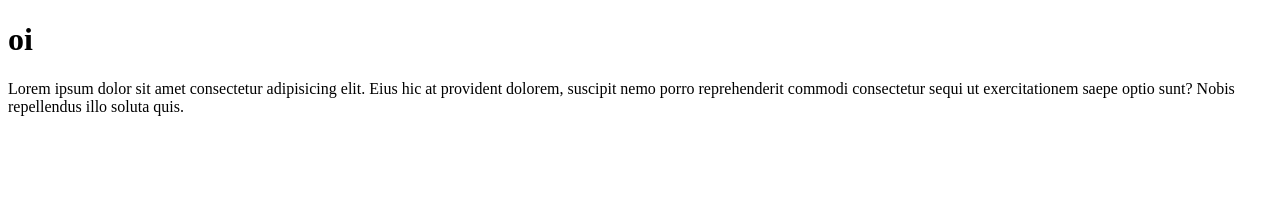
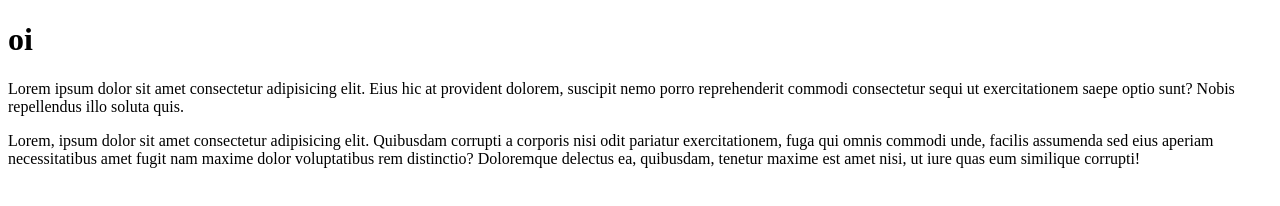
Before and after one commit to felipemrvieira/mentoria-yasmin, a plain HTML site: page index.html in a window 1280 px wide. Drawn offline with Linux system fonts and the light colour scheme.

Commit message:
paragrafo

```diff
--- a/index.html
+++ b/index.html
@@ -12,6 +12,10 @@
     <p>Lorem ipsum dolor sit amet consectetur adipisicing elit. Eius hic at provident dolorem, suscipit nemo porro
         reprehenderit commodi consectetur sequi ut exercitationem saepe optio sunt? Nobis repellendus illo soluta quis.
     </p>
+
+    <p>Lorem, ipsum dolor sit amet consectetur adipisicing elit. Quibusdam corrupti a corporis nisi odit pariatur
+         exercitationem, fuga qui omnis commodi unde, facilis assumenda sed eius aperiam necessitatibus amet fugit nam maxime dolor voluptatibus rem distinctio?
+        Doloremque delectus ea, quibusdam, tenetur maxime est amet nisi, ut iure quas eum similique corrupti!</p>
 </body>
 
 </html>
```
